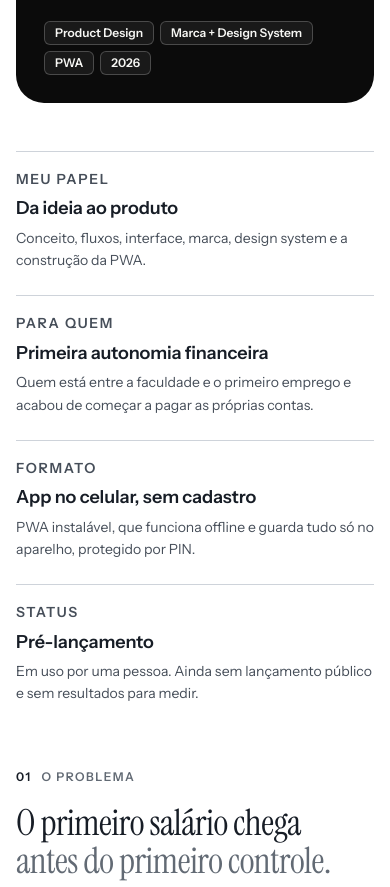
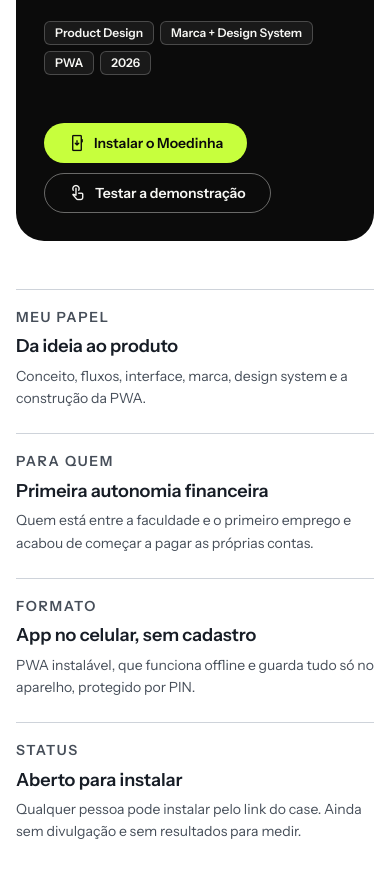
Before and after one commit to opedrodesigner/opedro-portf-lio, a plain HTML site: page moedinha.html in a window 390 px wide. Shown: the part 704-1591 px from the top of the page. Drawn offline with nearby package versions, Linux system fonts and the light colour scheme.

Commit message:
Moedinha: botão para instalar o app real (moedinha.netlify.app)
Co-Authored-By: Claude Opus 5.5 <noreply@anthropic.com>

```diff
--- a/assets/css/moedinha.css
+++ b/assets/css/moedinha.css
@@ -93,6 +93,13 @@
 .tries li { display: grid; grid-template-columns: 36px 1fr; gap: 14px; align-items: center; padding: 14px 0; border-bottom: 1px solid rgba(247, 247, 244, .12); font-size: 15px; line-height: 1.45; color: #E6E6E1; }
 .tries .icon { width: 36px; height: 36px; border-radius: 12px; display: flex; align-items: center; justify-content: center; font-size: 20px; background: rgba(199, 255, 61, .12); color: var(--moe-lime); }
 .live__note { margin: var(--space-5) 0 0 !important; font-size: 13px !important; color: #8A8A85 !important; }
+.case-cover__actions { display: flex; flex-wrap: wrap; gap: 10px; margin-top: var(--space-6); }
+.case--moedinha .case-cover__actions .btn--outlined { border-color: rgba(247, 247, 244, .4); color: var(--moe-paper); }
+.case--moedinha .case-cover__actions .btn--outlined:hover { background: rgba(247, 247, 244, .08); }
+.live__install {display: flex; flex-wrap: wrap; align-items: center; gap: 12px 18px; margin-top: var(--space-6); padding-top: var(--space-6); border-top: 1px solid rgba(247, 247, 244, .12); }
+.live__install p { flex: 1 1 200px; margin: 0; font-size: 13px; line-height: 1.5; color: #A3A39E; }
+.live__install-btn { background: var(--moe-lime); color: var(--moe-ink); }
+.live__install-btn:hover { background: #B8F02A; }
 
 /* ---------- Especificações do sistema */
 .spec { margin-top: var(--space-12); display: grid; grid-template-columns: minmax(0, 1fr) minmax(0, 1fr); gap: var(--space-4); }
--- a/moedinha.html
+++ b/moedinha.html
@@ -52,6 +52,10 @@
         <h1 class="display display--l">Moedinha<span>.</span></h1>
         <p class="lede">Um app para quem está começando a cuidar do próprio dinheiro: <strong>saber quanto sobra, lembrar o que falta pagar e guardar aos poucos</strong>, sem planilha e sem cadastro.</p>
         <div class="case-cover__tags"><span class="tag">Product Design</span><span class="tag">Marca + Design System</span><span class="tag">PWA</span><span class="tag">2026</span></div>
+        <div class="case-cover__actions">
+          <a class="btn live__install-btn" href="https://moedinha.netlify.app/instalar.html" target="_blank" rel="noopener"><span class="icon" aria-hidden="true">install_mobile</span>Instalar o Moedinha</a>
+          <a class="btn btn--outlined" href="#experimente"><span class="icon" aria-hidden="true">touch_app</span>Testar a demonstração</a>
+        </div>
       </div>
       <div class="case-cover__media"><img src="assets/img/moedinha-cover.webp" alt="" width="1600" height="1200" fetchpriority="high"></div>
     </div>
@@ -78,8 +82,8 @@
       </div>
       <div class="card">
         <p class="overline">Status</p>
-        <h3 class="card__title card__title--lg">Pré-lançamento</h3>
-        <p>Em uso por uma pessoa. Ainda sem lançamento público e sem resultados para medir.</p>
+        <h3 class="card__title card__title--lg">Aberto para instalar</h3>
+        <p>Qualquer pessoa pode instalar pelo link do case. Ainda sem divulgação e sem resultados para medir.</p>
       </div>
     </div>
   </div>
@@ -236,6 +240,10 @@
           <li><span class="icon" aria-hidden="true">dark_mode</span>Na engrenagem, ligue o modo escuro ou refaça o tour.</li>
         </ul>
         <p class="live__note">Na demonstração não há PIN e nada fica salvo: ao recarregar a página, tudo volta ao início.</p>
+        <div class="live__install">
+          <a class="btn live__install-btn" href="https://moedinha.netlify.app/instalar.html" target="_blank" rel="noopener"><span class="icon" aria-hidden="true">install_mobile</span>Instalar o Moedinha</a>
+          <p>A versão completa, com PIN, começando do zero. Os dados ficam só no seu celular.</p>
+        </div>
       </div>
     </div>
   </div>
@@ -444,7 +452,7 @@
       <p class="overline"><span class="num">12</span>Estado atual</p>
       <h2 class="section-title">O próximo passo é<br><span class="dim">aprender com mais gente.</span></h2>
       <div class="prose">
-      <p>O Moedinha ainda não foi lançado; hoje é usado por uma pessoa. Não há resultado de adoção ou impacto para mostrar, e este case não finge que há. O que vem a seguir:</p>
+      <p>O Moedinha já pode ser instalado por qualquer pessoa, mas ainda não foi divulgado; até aqui, foi usado por uma pessoa. Não há resultado de adoção ou impacto para mostrar, e este case não finge que há. O que vem a seguir:</p>
     </div>
     </header>
 
```
